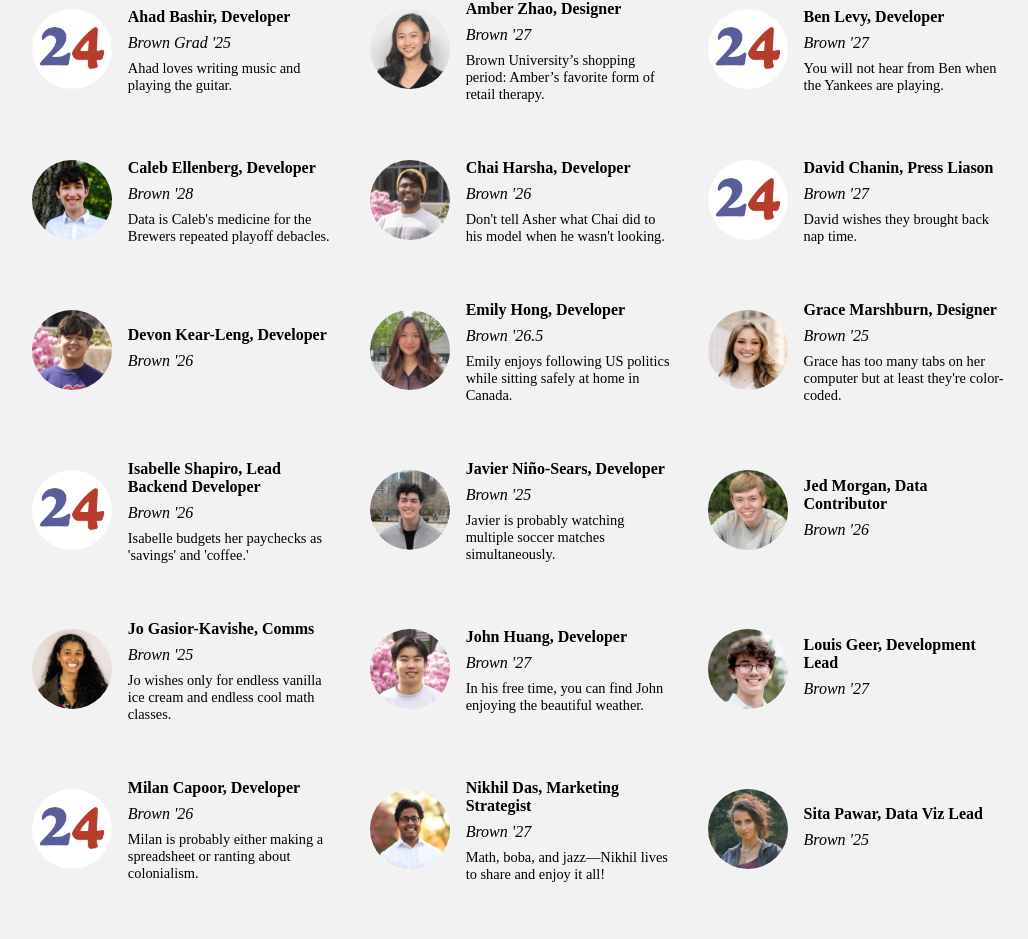
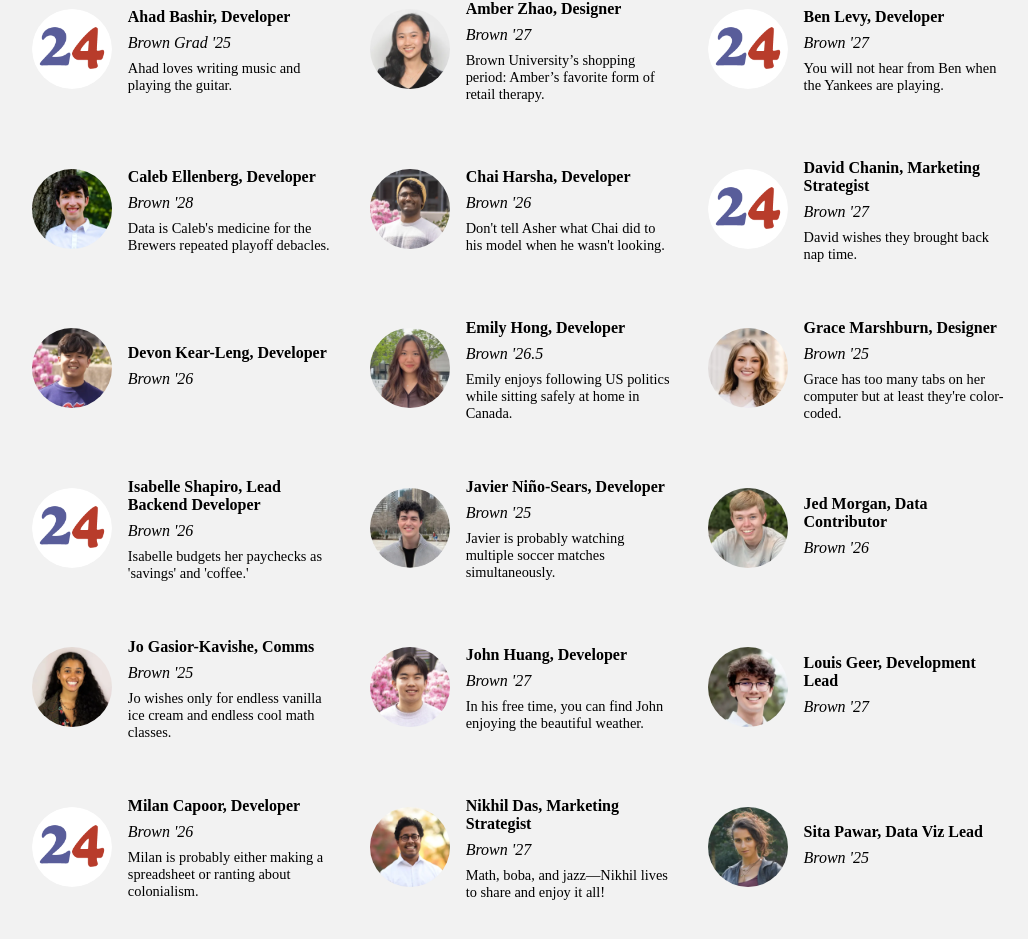
Before and after one commit to BPR-Data-Team/ElectionModel2024-site, a Next.js app: page /about in a window 1280 px wide. Shown: the part 1073-2012 px from the top of the page, without its empty margins (119-1147 px from the left). Built offline with nearby package versions, Linux system fonts and the light colour scheme; a web font is replaced by a local one.

Commit message:
title change

```diff
--- a/src/app/(main)/about/page.tsx
+++ b/src/app/(main)/about/page.tsx
@@ -47,7 +47,7 @@ const people = [
   { id: "Ben", name: "Ben Levy, Developer", image: blank, year: "Brown '27", bio: "You will not hear from Ben when the Yankees are playing." },
   { id: "Caleb", name: "Caleb Ellenberg, Developer", image: caleb, year: "Brown '28", bio: "Data is Caleb's medicine for the Brewers repeated playoff debacles." },
   { id: "Chai", name: "Chai Harsha, Developer", image: chai, year: "Brown '26", bio: "Don't tell Asher what Chai did to his model when he wasn't looking." },
-  { id: "David", name: "David Chanin, Press Liason", image: blank, year: "Brown '27", bio: "David wishes they brought back nap time." },
+  { id: "David", name: "David Chanin, Marketing Strategist", image: blank, year: "Brown '27", bio: "David wishes they brought back nap time." },
   { id: "Devon", name: "Devon Kear-Leng, Developer", image: devon, year: "Brown '26", bio: "" },
   { id: "Emily", name: "Emily Hong, Developer", image: emily, year: "Brown '26.5", bio: "Emily enjoys following US politics while sitting safely at home in Canada." },
   { id: "Grace", name: "Grace Marshburn, Designer", image: grace, year: "Brown '25", bio: "Grace has too many tabs on her computer but at least they're color-coded." },
```
